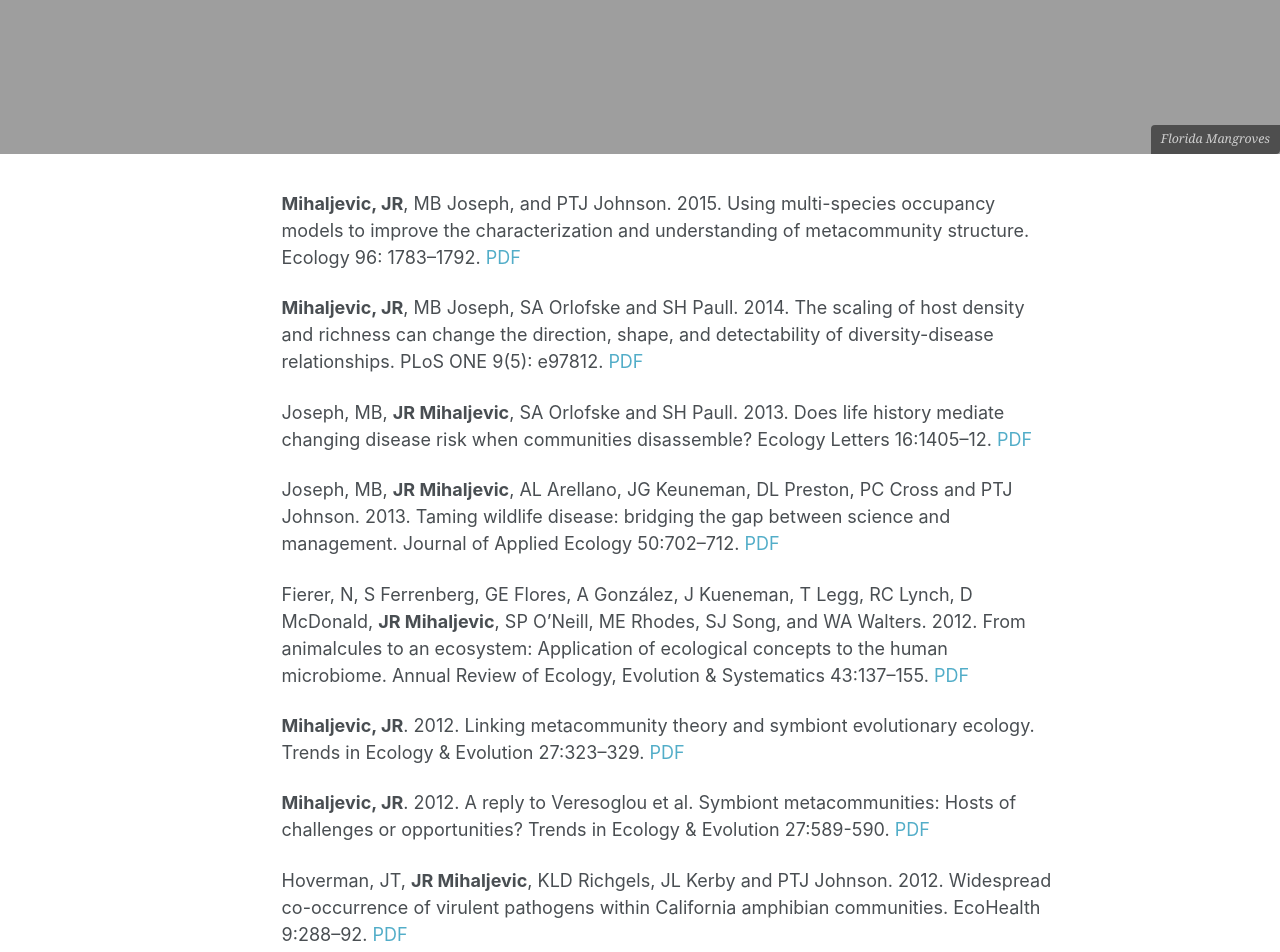
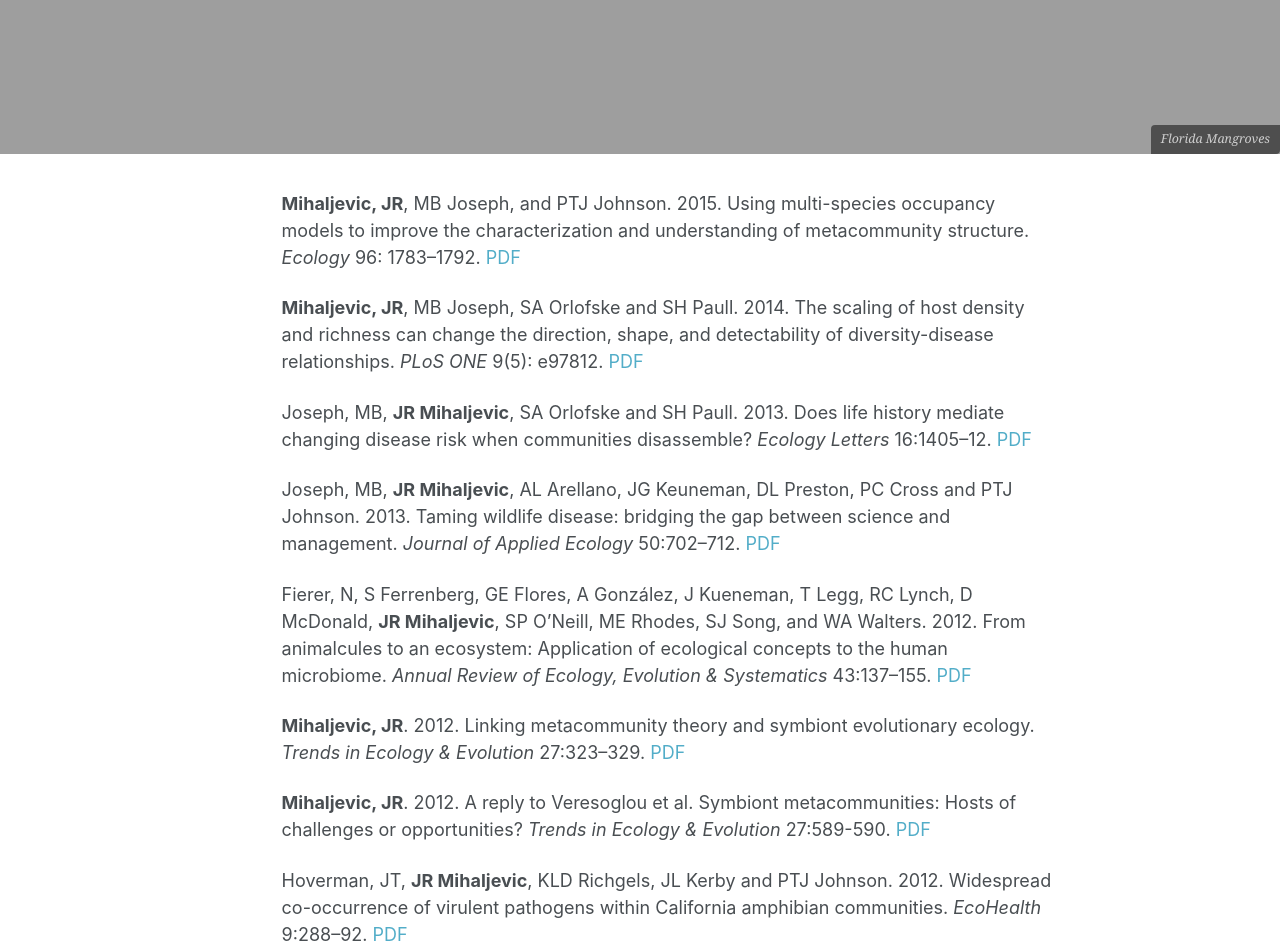
Before and after one commit to jrmihalj/jrmihalj.github.io, a Jekyll site: the page built from _pages/pubs.md, in a window 1280 px wide. Shown: the part 888-1840 px from the top of the page. Built offline with Jekyll 4.4.1, drawn with Linux system fonts in a browser that asks for light colours; some of the changed text lies outside the part shown.

```diff
--- a/_pages/pubs.md
+++ b/_pages/pubs.md
@@ -8,20 +8,20 @@ permalink: /publications/
 ---
 
 
-**Mihaljevic, JR**, MB Joseph, and PTJ Johnson. 2015. Using multi-species occupancy models to improve the characterization and understanding of metacommunity structure. Ecology 96: 1783–1792. [PDF](https://drive.google.com/open?id=0B9UsfqlH3_y1MFVXbl9HRXpJclk)
+**Mihaljevic, JR**, MB Joseph, and PTJ Johnson. 2015. Using multi-species occupancy models to improve the characterization and understanding of metacommunity structure. *Ecology* 96: 1783–1792. [PDF](https://drive.google.com/open?id=0B9UsfqlH3_y1MFVXbl9HRXpJclk)
 
-**Mihaljevic, JR**, MB Joseph, SA Orlofske and SH Paull. 2014. The scaling of host density and richness can change the direction, shape, and detectability of diversity-disease relationships. PLoS ONE 9(5): e97812. [PDF](https://drive.google.com/open?id=0B9UsfqlH3_y1ZDlBTzFwelhqblk)
+**Mihaljevic, JR**, MB Joseph, SA Orlofske and SH Paull. 2014. The scaling of host density and richness can change the direction, shape, and detectability of diversity-disease relationships. *PLoS ONE* 9(5): e97812. [PDF](https://drive.google.com/open?id=0B9UsfqlH3_y1ZDlBTzFwelhqblk)
 
-Joseph, MB, **JR Mihaljevic**, SA Orlofske and SH Paull. 2013. Does life history mediate changing disease risk when communities disassemble? Ecology Letters 16:1405–12. [PDF](https://drive.google.com/open?id=0B9UsfqlH3_y1OEdSVE9ydERoYm8)
+Joseph, MB, **JR Mihaljevic**, SA Orlofske and SH Paull. 2013. Does life history mediate changing disease risk when communities disassemble? *Ecology Letters* 16:1405–12. [PDF](https://drive.google.com/open?id=0B9UsfqlH3_y1OEdSVE9ydERoYm8)
 
-Joseph, MB, **JR Mihaljevic**, AL Arellano, JG Keuneman, DL Preston, PC Cross and PTJ Johnson. 2013. Taming wildlife disease: bridging the gap between science and management. Journal of Applied Ecology 50:702–712. [PDF](https://drive.google.com/open?id=0B9UsfqlH3_y1N1dONzNsWTE0R0U)
+Joseph, MB, **JR Mihaljevic**, AL Arellano, JG Keuneman, DL Preston, PC Cross and PTJ Johnson. 2013. Taming wildlife disease: bridging the gap between science and management. *Journal of Applied Ecology* 50:702–712. [PDF](https://drive.google.com/open?id=0B9UsfqlH3_y1N1dONzNsWTE0R0U)
 
-Fierer, N, S Ferrenberg, GE Flores, A González, J Kueneman, T Legg, RC Lynch, D McDonald, **JR Mihaljevic**, SP O’Neill, ME Rhodes, SJ Song, and WA Walters. 2012. From animalcules to an ecosystem: Application of ecological concepts to the human microbiome. Annual Review of Ecology, Evolution & Systematics 43:137–155. [PDF](https://drive.google.com/open?id=0B9UsfqlH3_y1VUZqQTNyU09Nd0k)
+Fierer, N, S Ferrenberg, GE Flores, A González, J Kueneman, T Legg, RC Lynch, D McDonald, **JR Mihaljevic**, SP O’Neill, ME Rhodes, SJ Song, and WA Walters. 2012. From animalcules to an ecosystem: Application of ecological concepts to the human microbiome. *Annual Review of Ecology, Evolution & Systematics* 43:137–155. [PDF](https://drive.google.com/open?id=0B9UsfqlH3_y1VUZqQTNyU09Nd0k)
 
-**Mihaljevic, JR**. 2012. Linking metacommunity theory and symbiont evolutionary ecology. Trends in Ecology & Evolution 27:323–329. [PDF](https://drive.google.com/open?id=0B9UsfqlH3_y1RWcxNUROTzVXdkU)
+**Mihaljevic, JR**. 2012. Linking metacommunity theory and symbiont evolutionary ecology. *Trends in Ecology & Evolution* 27:323–329. [PDF](https://drive.google.com/open?id=0B9UsfqlH3_y1RWcxNUROTzVXdkU)
 
-**Mihaljevic, JR**. 2012. A reply to Veresoglou et al. Symbiont metacommunities: Hosts of challenges or opportunities? Trends in Ecology & Evolution 27:589-590. [PDF](https://drive.google.com/open?id=0B9UsfqlH3_y1SGNQdzdNQ2V3eVk)
+**Mihaljevic, JR**. 2012. A reply to Veresoglou et al. Symbiont metacommunities: Hosts of challenges or opportunities? *Trends in Ecology & Evolution* 27:589-590. [PDF](https://drive.google.com/open?id=0B9UsfqlH3_y1SGNQdzdNQ2V3eVk)
 
-Hoverman, JT, **JR Mihaljevic**, KLD Richgels, JL Kerby and PTJ Johnson. 2012. Widespread co-occurrence of virulent pathogens within California amphibian communities. EcoHealth 9:288–92. [PDF](https://drive.google.com/open?id=0B9UsfqlH3_y1RVM4U2xxMmFKV00)
+Hoverman, JT, **JR Mihaljevic**, KLD Richgels, JL Kerby and PTJ Johnson. 2012. Widespread co-occurrence of virulent pathogens within California amphibian communities. *EcoHealth* 9:288–92. [PDF](https://drive.google.com/open?id=0B9UsfqlH3_y1RVM4U2xxMmFKV00)
 
-Burkle, LA, **JR Mihaljevic** and KG Smith. 2012. Effects of an invasive plant transcend ecosystem boundaries through a dragonfly-mediated trophic pathway. Oecologia 170:1045–1052. [PDF](https://drive.google.com/open?id=0B9UsfqlH3_y1aFFsSV9TeURMUGc)
+Burkle, LA, **JR Mihaljevic** and KG Smith. 2012. Effects of an invasive plant transcend ecosystem boundaries through a dragonfly-mediated trophic pathway. *Oecologia* 170:1045–1052. [PDF](https://drive.google.com/open?id=0B9UsfqlH3_y1aFFsSV9TeURMUGc)
```
Also changed, not shown: _pages/hpdiversity.md (+7 -1 lines), _pages/research.md (+1 -1 lines), images/research/ranavirus1.jpg (added), 1 other file.
